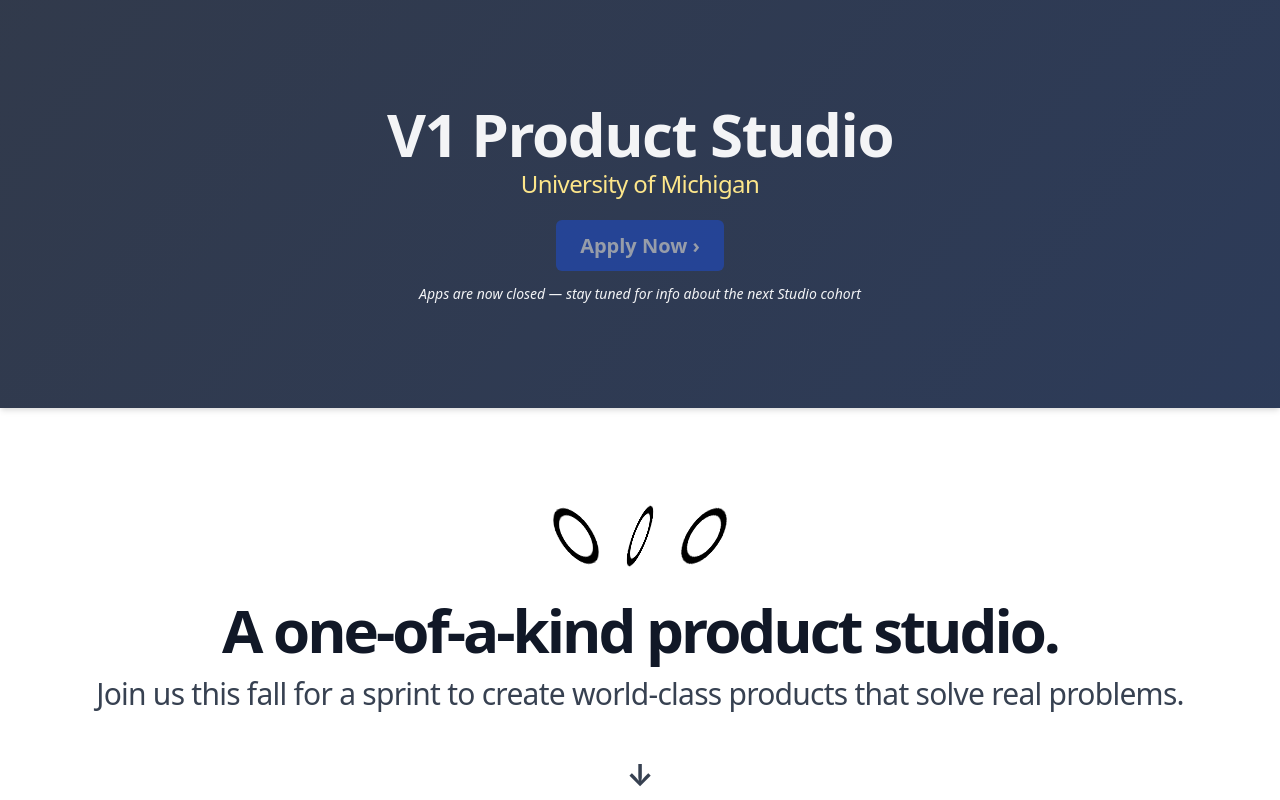
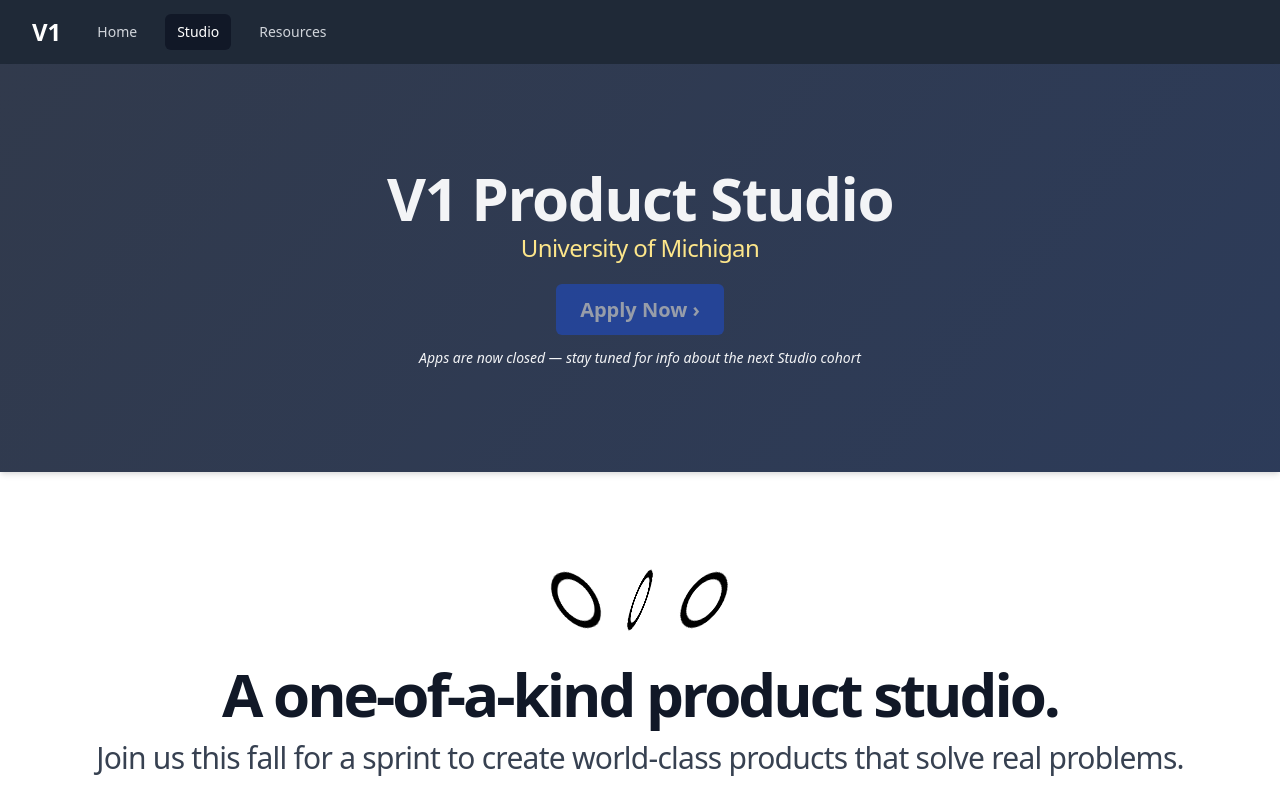
Before and after one commit to V1Michigan/studio, a Next.js app: page / in a window 1280 px wide. Shown: the top 800 px of the page. Built offline with nearby package versions, Linux system fonts and the light colour scheme.

Commit message:
feat: add navbar with /resources link

```diff
--- /dev/null
+++ b/components/NavBar.js
@@ -0,0 +1,158 @@
+import { Fragment } from "react";
+import { Disclosure, Menu, Transition } from "@headlessui/react";
+import { MenuIcon, XIcon } from "@heroicons/react/outline";
+
+const navigation = [
+  { name: 'Home', href: 'https://v1michigan.com', current: false },
+  { name: 'Studio', href: '#', current: true },
+  {
+    name: "Resources",
+    href: "/resources",
+    current: false,
+  },
+];
+
+function classNames(...classes) {
+  return classes.filter(Boolean).join(" ");
+}
+
+export default function NavbarBuilder() {
+  return (
+    <Disclosure as="nav" className="bg-gray-800">
+      {({ open: disclosureOpen }) => (
+        <>
+          <div className="max-w-7xl mx-auto px-2 sm:px-6 lg:px-8">
+            <div className="relative flex items-center justify-between h-16">
+              <div className="absolute inset-y-0 left-0 flex items-center sm:hidden">
+                {/* Mobile menu button */}
+                <Disclosure.Button className="inline-flex items-center justify-center p-2 rounded-md text-gray-400 hover:text-white hover:bg-gray-700 focus:outline-none focus:ring-2 focus:ring-inset focus:ring-white">
+                  <span className="sr-only">Open main menu</span>
+                  {disclosureOpen ? (
+                    <XIcon className="block h-6 w-6" aria-hidden="true" />
+                  ) : (
+                    <MenuIcon className="block h-6 w-6" aria-hidden="true" />
+                  )}
+                </Disclosure.Button>
+              </div>
+              <div className="flex-1 flex items-center justify-center sm:items-stretch sm:justify-start">
+                <div className="flex-shrink-0 flex items-center text-white text-2xl font-bold hover:opacity-50 hover:cursor-pointer">
+                  V1
+                </div>
+                <div className="hidden sm:block sm:ml-6">
+                  <div className="flex space-x-4">
+                    {navigation.map((item) => (
+                      <a
+                        key={ item.name }
+                        href={ item.href }
+                        className={ classNames(
+                          item.current
+                            ? "bg-gray-900 text-white"
+                            : "text-gray-300 hover:bg-gray-700 hover:text-white",
+                          "px-3 py-2 rounded-md text-sm font-medium",
+                        ) }
+                        aria-current={ item.current ? "page" : undefined }
+                      >
+                        {item.name}
+                      </a>
+                    ))}
+                  </div>
+                </div>
+              </div>
+              <div className="absolute inset-y-0 right-0 flex items-center pr-2 sm:static sm:inset-auto sm:ml-6 sm:pr-0">
+                {/* <button className="bg-gray-800 p-1 rounded-full text-gray-400 hover:text-white
+                  focus:outline-none
+                  focus:ring-2 focus:ring-offset-2 focus:ring-offset-gray-800 focus:ring-white">
+                                      <span className="sr-only">View notifications</span>
+                                      <BellIcon className="h-6 w-6" aria-hidden="true" />
+                                  </button> */}
+
+                {/* Profile dropdown */}
+                <Menu as="div" className="ml-3 relative">
+                  {({ open: menuOpen }) => (
+                    <>
+                      {/* <Menu.Button
+                            className="bg-gray-800 flex text-sm rounded-full
+                            focus:outline-none focus:ring-2
+                            focus:ring-offset-2 focus:ring-offset-gray-800 focus:ring-white">
+                                <span className="sr-only">Open user menu</span>
+                                <img
+                                    className="h-8 w-8 rounded-full"
+                                    src="https://upload.wikimedia.org/wikipedia/en/c/c8/Very_Black_screen.jpg"
+                                    alt=""
+                                />
+                            </Menu.Button> */}
+                      <Transition
+                        show={ menuOpen }
+                        as={ Fragment }
+                        enter="transition ease-out duration-100"
+                        enterFrom="transform opacity-0 scale-95"
+                        enterTo="transform opacity-100 scale-100"
+                        leave="transition ease-in duration-75"
+                        leaveFrom="transform opacity-100 scale-100"
+                        leaveTo="transform opacity-0 scale-95"
+                      >
+                        <Menu.Items
+                          static
+                          className="origin-top-right absolute right-0 mt-2 w-48 rounded-md shadow-lg py-1 bg-white ring-1 ring-black ring-opacity-5 focus:outline-none"
+                        >
+                          {navigation.map((item) => (
+                            <Menu.Item key={ item.href }>
+                              {({ active }) => (
+                                <a
+                                  href={ item.href }
+                                  className={ classNames(
+                                    active ? "bg-gray-100" : "",
+                                    "block px-4 py-2 text-sm text-gray-700",
+                                  ) }
+                              >
+                                  {item.name}
+                                </a>
+                              )}
+                            </Menu.Item>
+                          ))}
+                          {/* <Menu.Item>
+                              {({ active }) => (
+                                <a
+                                  href="#"
+                                  className={ classNames(
+                                    active ? 'bg-gray-100' : '',
+                                    'block px-4 py-2 text-sm text-gray-700',
+                                  ) }
+                                >
+                                  Events
+                                </a>
+                              )}
+                            </Menu.Item> */}
+                        </Menu.Items>
+                      </Transition>
+                    </>
+                  )}
+                </Menu>
+              </div>
+            </div>
+          </div>
+
+          <Disclosure.Panel className="sm:hidden">
+            <div className="px-2 pt-2 pb-3 space-y-1">
+              {navigation.map((item) => (
+                <a
+                  key={ item.name }
+                  href={ item.href }
+                  className={ classNames(
+                    item.current
+                      ? "bg-gray-900 text-white"
+                      : "text-gray-300 hover:bg-gray-700 hover:text-white",
+                    "block px-3 py-2 rounded-md text-base font-medium",
+                  ) }
+                  aria-current={ item.current ? "page" : undefined }
+                >
+                  {item.name}
+                </a>
+              ))}
+            </div>
+          </Disclosure.Panel>
+        </>
+      )}
+    </Disclosure>
+  );
+}
--- a/package.json
+++ b/package.json
@@ -8,6 +8,8 @@
     "lint": "eslint components/**/*.js pages/**/*.js"
   },
   "dependencies": {
+    "@headlessui/react": "^1.5.0",
+    "@heroicons/react": "^1.0.6",
     "axios": "^0.21.1",
     "lodash": "^4.17.21",
     "next": "latest",
--- a/pages/index.js
+++ b/pages/index.js
@@ -10,6 +10,7 @@
 import FAQ from "../components/FAQ";
 import Typist from "react-typist";
 import { sendEmail } from "../components/functions";
+import NavbarBuilder from "../components/NavBar";
 //The program runs from Late October 2021 to August 8th, 2021.
 export default function IndexPage() {
   const [email, setEmail] = useState("");
@@ -37,6 +38,7 @@
       <main>
         <SEO />
         {/* <StockTicker text="IT'S TIME TO BUILD™"></StockTicker> */}
+        <NavbarBuilder/>
 
         <Header />
 
```
Also changed, not shown: 1 other file (tests, documents, lock files or other folders).
